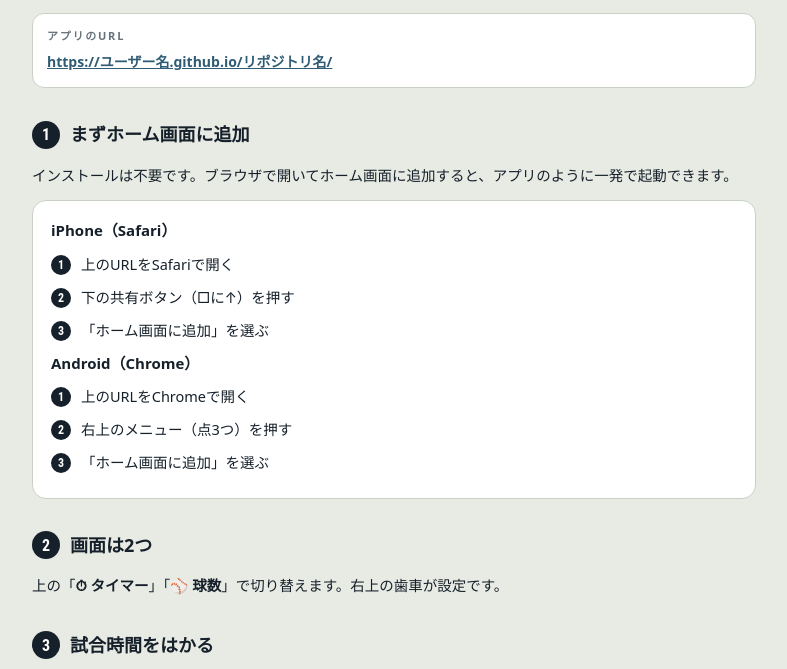
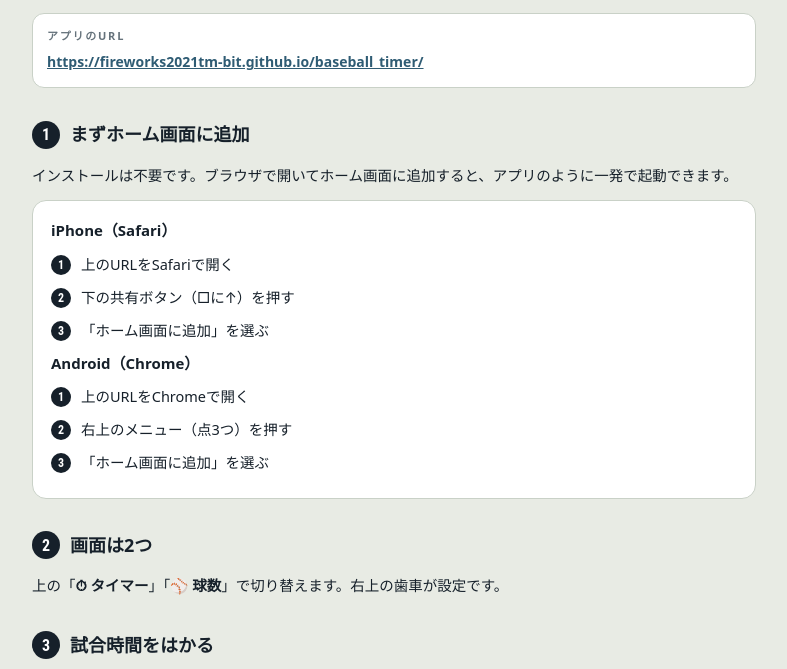
Before and after one commit to fireworks2021tm-bit/baseball_timer, a plain HTML site: page guide.html in a window 1280 px wide. Shown: the part 115-784 px from the top of the page, without its empty margins (246-1033 px from the left). Drawn offline with Linux system fonts and the light colour scheme.

Commit message:
Add files via upload

```diff
--- a/guide.html
+++ b/guide.html
@@ -86,7 +86,7 @@
 
 <div class="url">
   <span>アプリのURL</span>
-  <a href="./">https://ユーザー名.github.io/リポジトリ名/</a>
+  <a href="./">https://fireworks2021tm-bit.github.io/baseball_timer/</a>
 </div>
 
 <h2><i>1</i>まずホーム画面に追加</h2>
@@ -176,7 +176,6 @@
 
 <footer>
   野球タイマー ／ 使い方のご案内<br>
-  不具合・要望の連絡先：（　　　　　　　　　　）
 </footer>
 
 </div>
```
